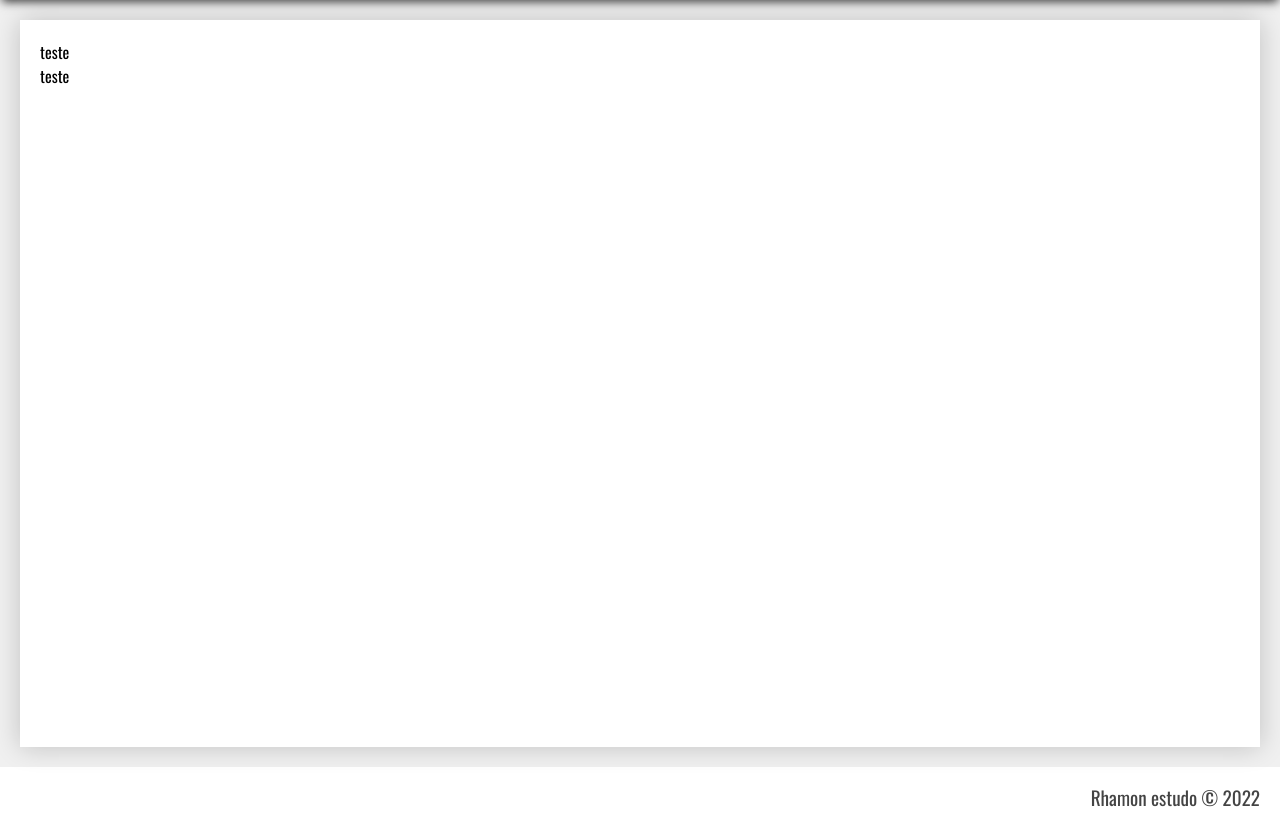
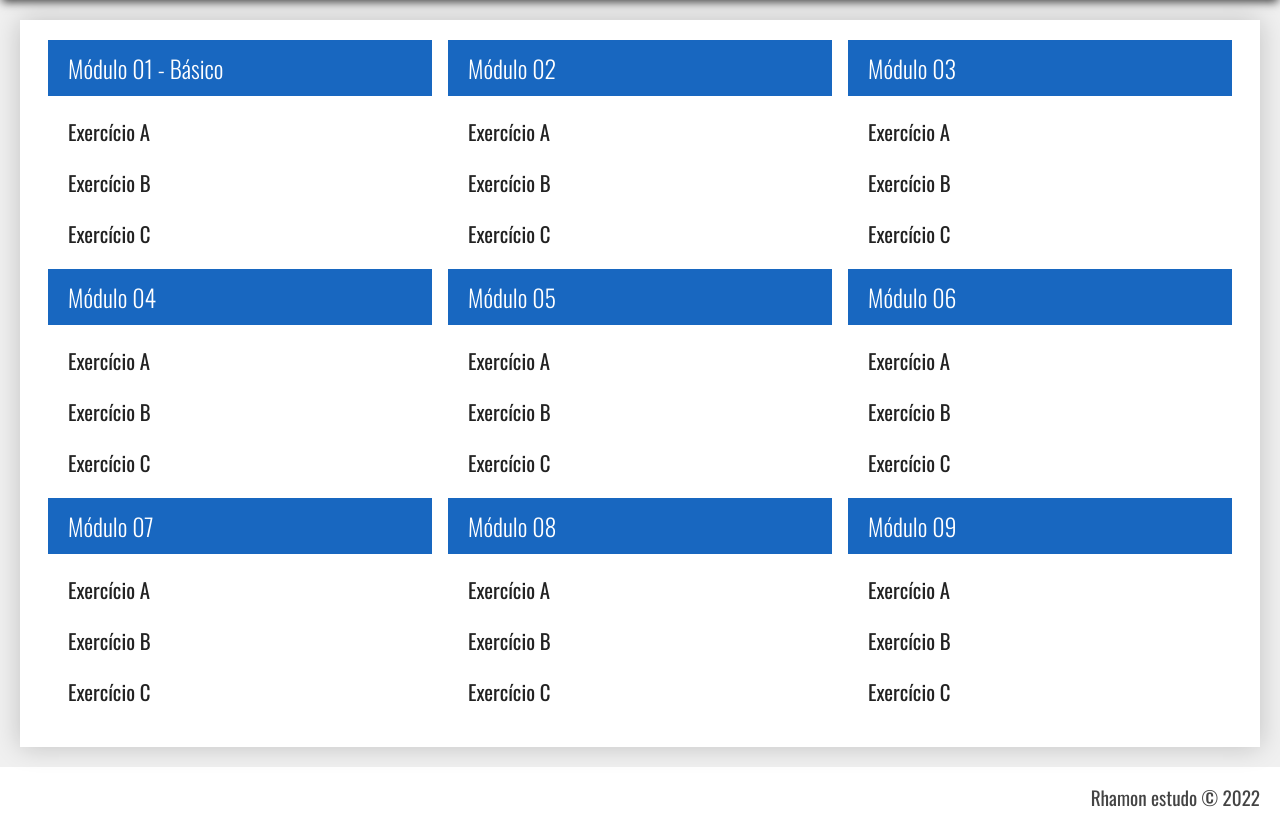
Before and after one commit to rh-mg/curso-php, a PHP site: page / in a window 1280 px wide. Shown: the part 120-947 px from the top of the page. Run offline with PHP 8.4, Linux system fonts and the light colour scheme.

Commit message:
menu de modulos feito pt1

```diff
--- a/index.html
+++ b/index.html
@@ -14,8 +14,90 @@
    </header>
    <main class="principal">
        <div class="conteudo">
-           <div>teste</div>
-           <div>teste</div>
+           <nav class="modulos">
+               <div class="modulo">
+                   <h3>Módulo 01 - Básico</h3>
+                   <ul>
+                       <li><a href="#">Exercício A</a></li>
+                       <li><a href="#">Exercício B</a></li>
+                       <li><a href="#">Exercício C</a></li>
+                   </ul>
+               </div>
+               <div class="modulo">
+                <h3>Módulo 02</h3>
+                <ul>
+                    <li><a href="#">Exercício A</a></li>
+                    <li><a href="#">Exercício B</a></li>
+                    <li><a href="#">Exercício C</a></li>
+                </ul>
+               </div>
+                <div class="modulo">
+                    <h3>Módulo 03</h3>
+                    <ul>
+                        <li><a href="#">Exercício A</a></li>
+                        <li><a href="#">Exercício B</a></li>
+                        <li><a href="#">Exercício C</a></li>
+                    </ul>
+                </div>
+                <div class="modulo">
+                        <h3>Módulo 04</h3>
+                        <ul>
+                            <li><a href="#">Exercício A</a></li>
+                            <li><a href="#">Exercício B</a></li>
+                            <li><a href="#">Exercício C</a></li>
+                        </ul>
+
+                 </div>
+                 <div class="modulo">
+                    <h3>Módulo 05</h3>
+                    <ul>
+                        <li><a href="#">Exercício A</a></li>
+                        <li><a href="#">Exercício B</a></li>
+                        <li><a href="#">Exercício C</a></li>
+                    </ul>
+
+                 </div>
+
+                <div class="modulo">
+                   <h3>Módulo 06</h3>
+                    <ul>
+                       <li><a href="#">Exercício A</a></li>
+                       <li><a href="#">Exercício B</a></li>
+                       <li><a href="#">Exercício C</a></li>
+                    </ul>
+
+                </div>
+
+               <div class="modulo">
+               <h3>Módulo 07</h3>
+            <ul>
+                <li><a href="#">Exercício A</a></li>
+                <li><a href="#">Exercício B</a></li>
+                <li><a href="#">Exercício C</a></li>
+            </ul>
+
+     </div>
+
+     <div class="modulo">
+        <h3>Módulo 08</h3>
+        <ul>
+            <li><a href="#">Exercício A</a></li>
+            <li><a href="#">Exercício B</a></li>
+            <li><a href="#">Exercício C</a></li>
+        </ul>
+
+ </div>
+
+ <div class="modulo">
+    <h3>Módulo 09</h3>
+    <ul>
+        <li><a href="#">Exercício A</a></li>
+        <li><a href="#">Exercício B</a></li>
+        <li><a href="#">Exercício C</a></li>
+    </ul>
+
+</div>
+           </nav>
 
        </div>
 
--- a/recursos/css/estilo.css
+++ b/recursos/css/estilo.css
@@ -66,3 +66,45 @@ body{
     padding-right: 20px;
     color: #444;
 }
+
+.modulos{
+    display: flex;
+    flex-wrap: wrap; /* pode quebrar linha */
+    justify-content: space-around;
+
+}
+
+.modulo{
+    flex-basis: 32%;
+}
+
+.modulo > h3 {
+    margin: 0px;
+    color: #fff;
+    font-weight: 300;
+    font-size: 1.5rem;
+    padding: 10px 20px;
+    background-color: #1867c0;
+}
+
+.modulo > ul{
+    margin: 0px;
+    padding: 10px;
+    list-style: none;
+}
+
+.modulo > ul > li {
+    padding: 10px;
+    font-size: 1.3rem;
+    cursor: pointer;
+}
+
+.modulo > ul > li > a {
+    display: flex;
+    text-decoration: none;
+    color: #222;
+}
+
+.modulo > ul > li:hover {
+   background-color: #EEE;
+}
```
